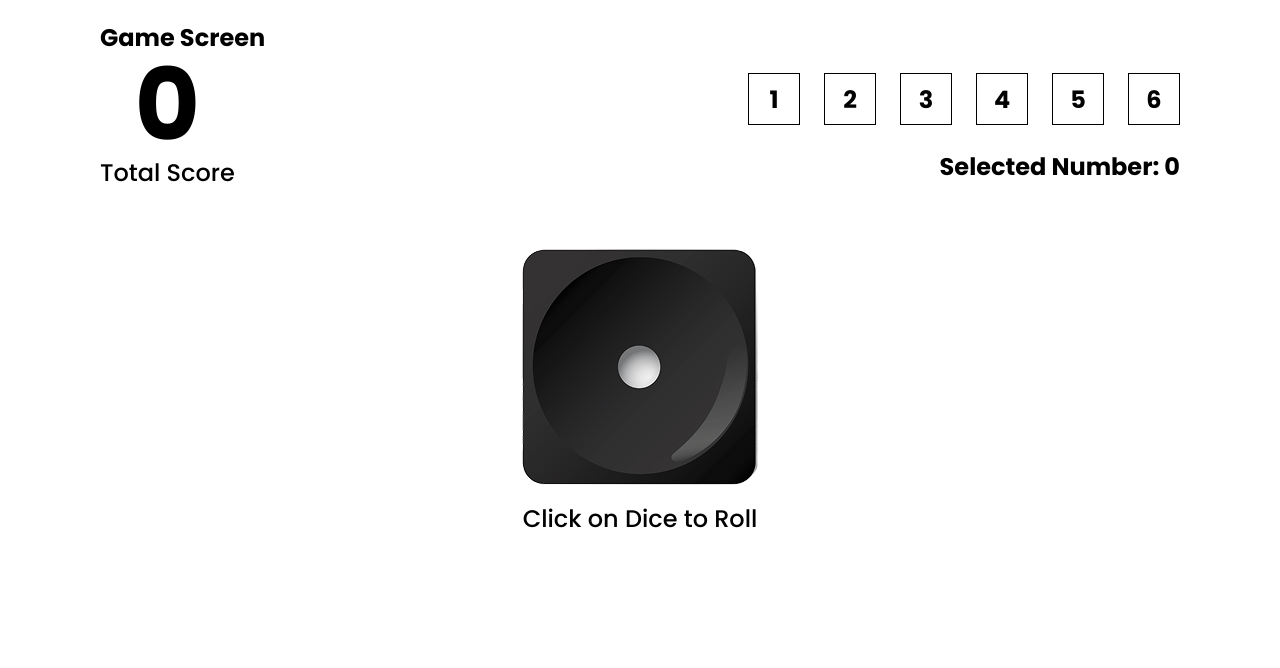
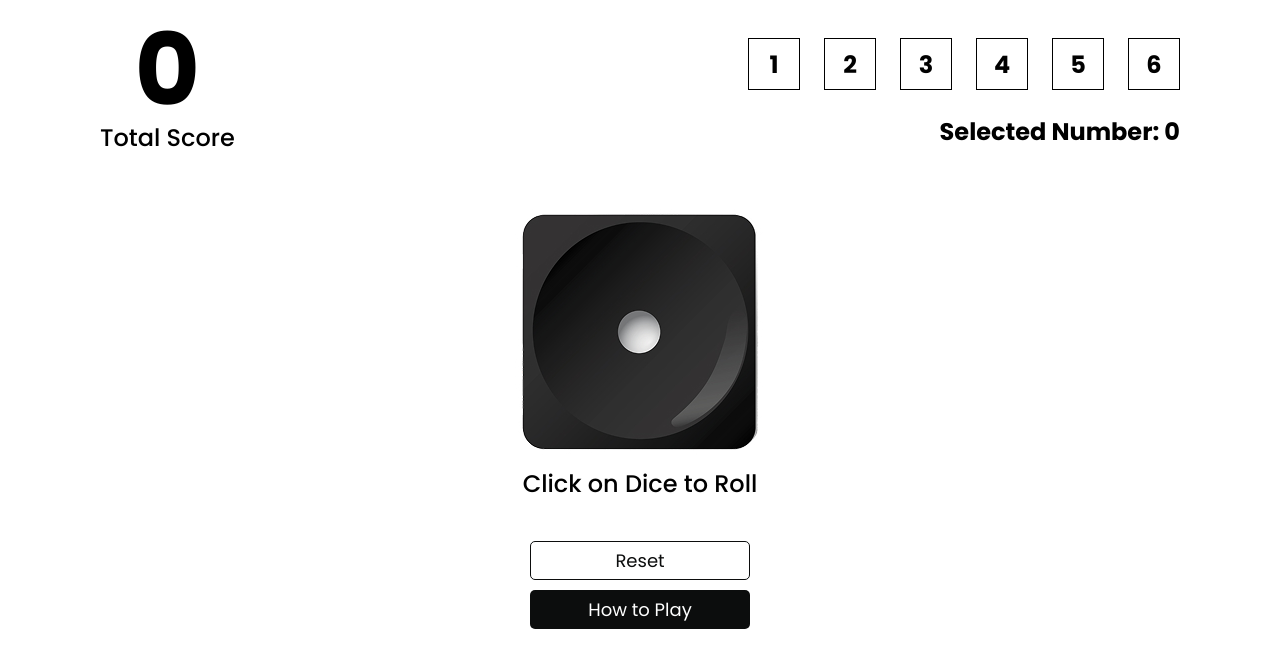
Before and after one commit to Vraj-V/React-Applications, a React (Vite) app in the folder DiceRoll/: page / in a window 1280 px wide. Shown: the top 668 px of the page. Built offline with nearby package versions, Linux system fonts and the light colour scheme.

Commit message:
Working on Dice Game Finished

```diff
--- a/DiceRoll/index.html
+++ b/DiceRoll/index.html
@@ -2,7 +2,7 @@
 <html lang="en">
   <head>
     <meta charset="UTF-8" />
-    <link rel="icon" type="image/svg+xml" href="/vite.svg" />
+    <link rel="icon" type="image/svg+xml" href="/images/Dice/dice_6.jpg" />
     <meta name="viewport" content="width=device-width, initial-scale=1.0" />
     <title>Dice roll - Game</title>
   </head>
--- /dev/null
+++ b/DiceRoll/src/Component/Rules.jsx
@@ -0,0 +1,34 @@
+import React from 'react'
+import styled from 'styled-components'
+
+const Rules = () => {
+  return (
+    <RuleContainer>
+      <h2>Rules of the Game</h2>
+      <div className='text'>
+        <p>Select a number between 1 and 6.</p>
+        <p>Roll the dice and if your selected number matches the dice value, you score points equal to the dice value.</p>
+        <p>If your selected number does not match, you lose 2 points.</p>
+        <p>Reset the game to start over.</p>
+      </div>
+    </RuleContainer>
+  )
+}
+
+export default Rules
+
+const RuleContainer = styled.div`
+    background-color: #fbf1f1;
+    padding: 20px;
+
+    h2{
+        text-align: left;
+        margin-top: 20px;
+        font-size: 24px;
+        font-weight: bold;
+    }
+        .text{
+        margin-top: 14px;
+            }
+
+    `
--- a/DiceRoll/src/pages/Game.jsx
+++ b/DiceRoll/src/pages/Game.jsx
@@ -3,13 +3,14 @@ import style from './Game.module.css'
 import TotalScore from '../Component/TotalScore';
 import NumberSelector from '../Component/NumberSelector';
 import RollDice from '../Component/RollDice';
+import Rules from '../Component/Rules';
 const Game = ({flag, setFlag}) => {
 
         const [selectedNumber, setSelectedNumber] = useState(0);
         const [currentDice,setCurrentDice] = useState(1)
         const [totalScore, setTotalScore] = useState(0);
         const [Error, setError] = useState('');
-
+        const [showRules, setShowRules] = useState(false);
 
   console.log(flag);
   const returnHome = () => {
@@ -40,13 +41,14 @@ const Game = ({flag, setFlag}) => {
         setSelectedNumber(undefined)
     }
 
-
-
+  // Resetting the game
+  const resetGame = () => {
+    setTotalScore(0);
+  }
   return (
     <>
     <div className={style.main}>
     <div className={style.container}>
-      <h2>Game Screen</h2>
       <button onClick={returnHome} className={style.playbutton}>X</button>
     </div>
     <main className={style.Main}>
@@ -54,6 +56,15 @@ const Game = ({flag, setFlag}) => {
     <NumberSelector Error={Error} setError={setError} selectedNumber={selectedNumber} setSelectedNumber ={setSelectedNumber}/>
     </main>
     <RollDice  currentDice ={currentDice} rollingDice={rollingDice} />
+    <div className={style.btns}>
+        <button className={style.reset} onClick={resetGame}>Reset</button>
+        <button onClick={() => setShowRules(!showRules)}>How to Play </button>
+    </div>
+    {showRules && <div className={style.rules}>
+      <Rules />
+    </div>
+    }
+
     </div>
     </>
   )
--- a/DiceRoll/src/pages/Game.module.css
+++ b/DiceRoll/src/pages/Game.module.css
@@ -21,3 +21,55 @@
     justify-content: space-between;
     align-items: center;
 }
+
+.btns{
+    display: flex;
+    flex-direction: column;
+    justify-content: center;
+    align-items: center;
+    gap: 10px;
+    margin-top: 40px;
+    /* max-width: 220px; */
+}
+.btns button{
+    padding: 5px 10px;
+    font-size: 18px;
+    min-width: 220px;
+    background-color: #0c0d0d;
+    color: white;
+    border: none;
+    border: 1px solid transparent;
+    border-radius: 5px;
+    cursor: pointer;
+    transition: all 0.5s ease;
+}
+.btns button:hover{
+    background-color: #fefcfc;
+    color: black;
+    border: 1px solid #0c0d0d;
+    transform: scale(1.05);
+    transition: all 0.3s ease-in;
+}
+
+.reset{
+    background-color: white !important; ;
+    color: #0c0d0d  !important;
+    border: 1px solid #0c0d0d !important;
+
+    &:hover{
+        background-color: #0c0d0d !important;
+        color: white  !important;
+        border: 1px solid #0c0d0d !important;
+        transition: all 0.3s ease-in;
+    }
+
+
+}
+
+.rules{
+    margin-top: 20px;
+    padding: 20px;
+    border: 1px solid #0c0d0d;
+    border-radius: 5px;
+    background-color: #f9f9f9;
+}
--- a/DiceRoll/src/pages/Home.module.css
+++ b/DiceRoll/src/pages/Home.module.css
@@ -9,9 +9,6 @@
     box-sizing: border-box;
     font-family: 'Poppins', sans-serif;
 
-}
-body{
-    overflow: hidden;
 }
 .container{
     max-width: 1080px;
```
